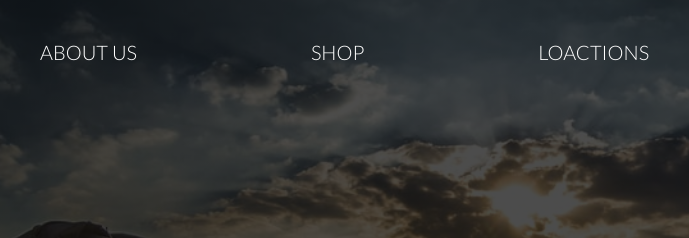
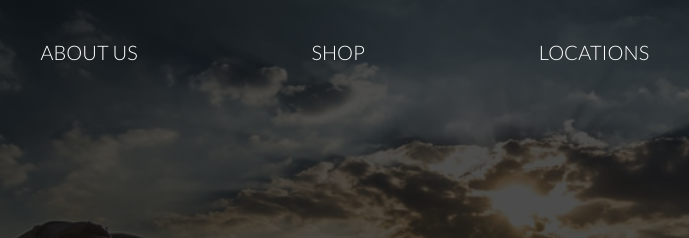
Before and after one commit to AcBc85/Road-Dog-Bikes, a plain HTML site: page index.html in a window 1280 px wide. Shown: the top 238 px of the page, 154-843 px from the left. Drawn offline with nearby package versions, Linux system fonts and the light colour scheme; a script that the page names is missing; files whose address does not match are found by name.

Commit message:
Update index.html

```diff
--- a/index.html
+++ b/index.html
@@ -21,7 +21,7 @@
                     <ul class="main-nav js--main-nav">
                         <li><a href="#about us">About Us</a></li>
                         <li><a href="#shop">Shop</a></li>
-                        <li><a href="#locations">Loactions</a></li>
+                        <li><a href="#locations">Locations</a></li>
                         <li><a href="#contact">Contact Us</a></li>
                     </ul>
                     <a class="mobile-nav-icon js--nav-icon"><i class="ion-navicon-round"></i></a>
```
